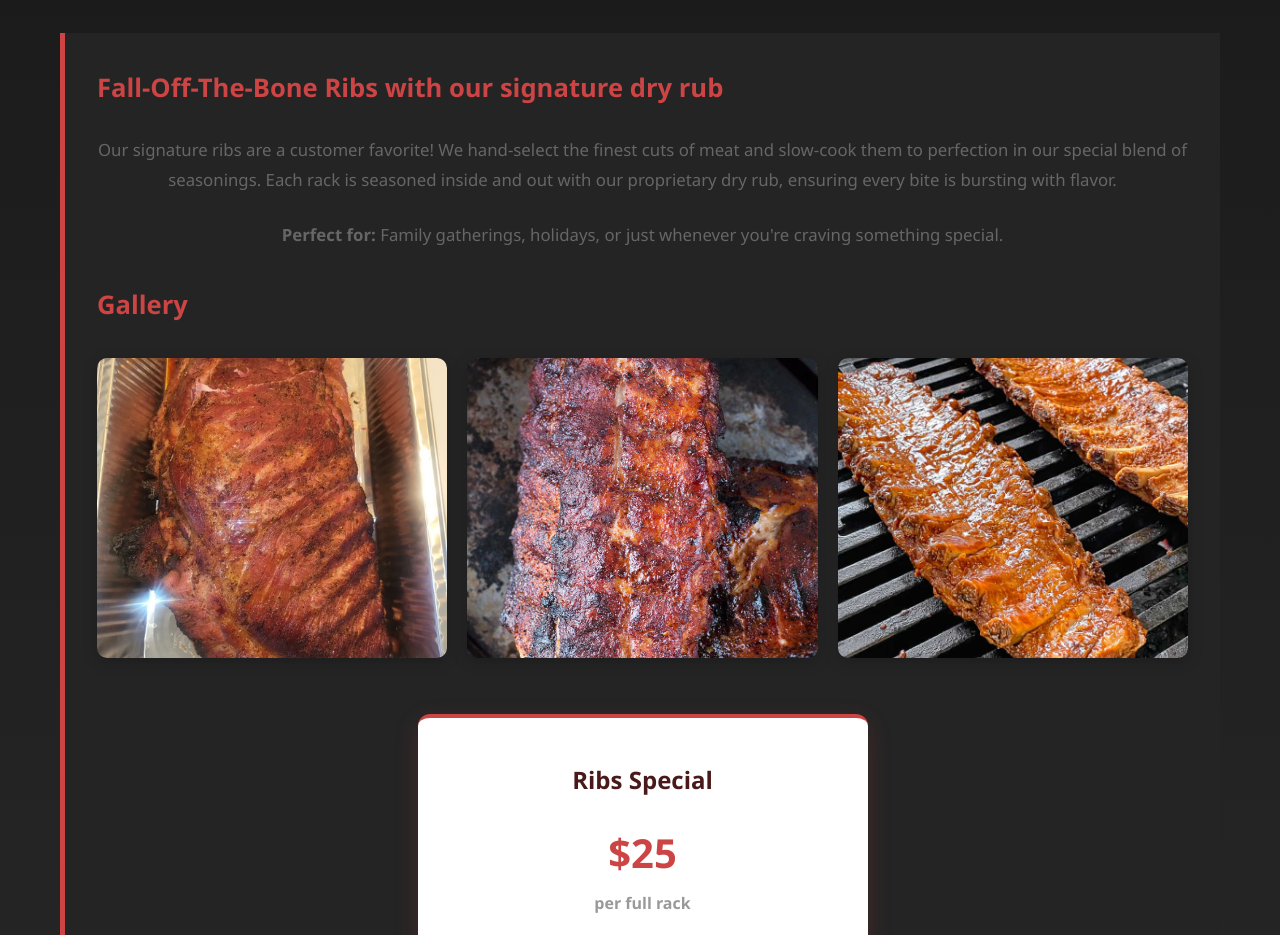
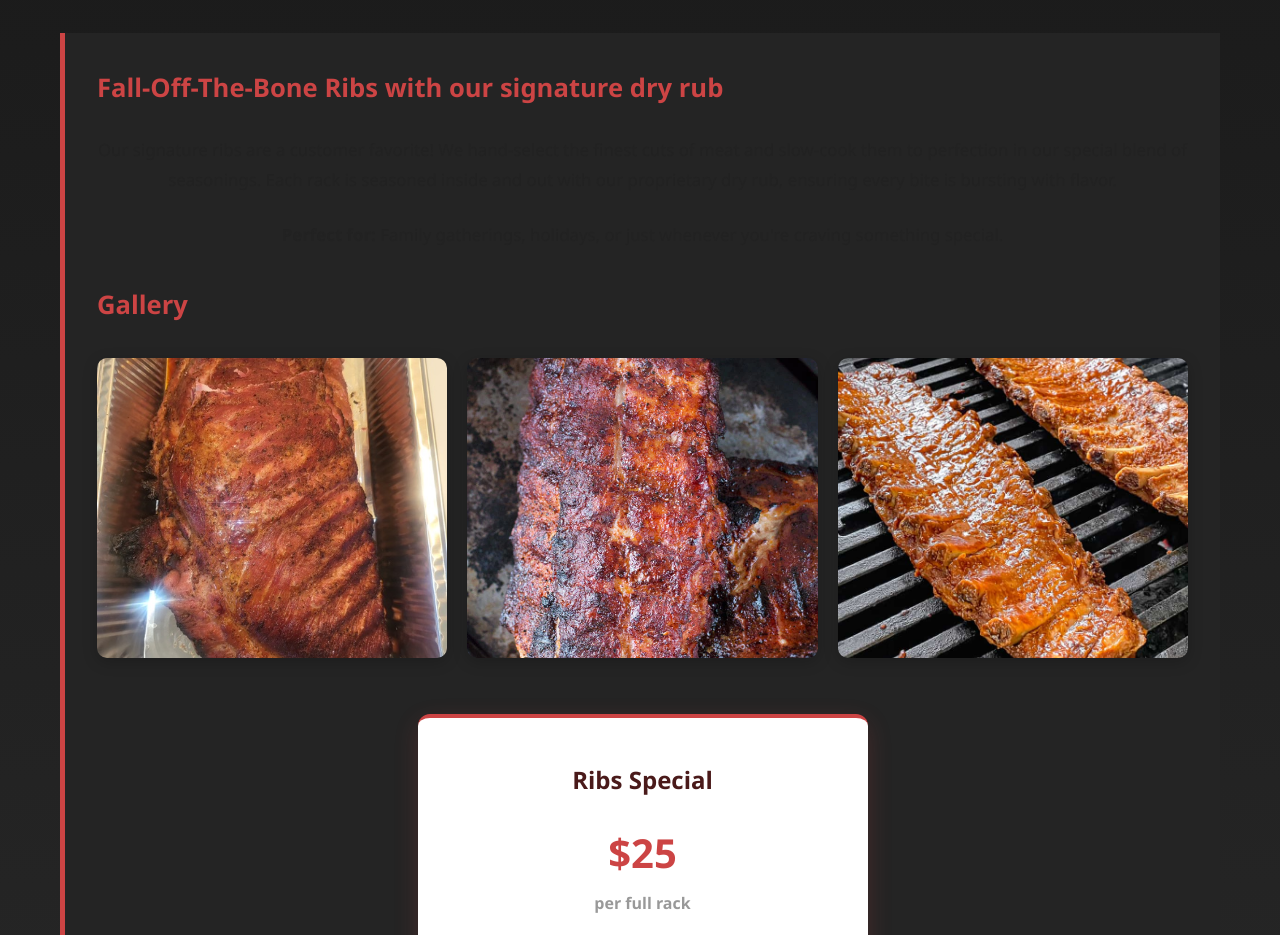
Before and after one commit to Diamond-Queen/BBQ---SECRET, a React (Vite) app: page /ribs in a window 1280 px wide. Shown: the part 1040-1975 px from the top of the page. Built offline with nearby package versions, Linux system fonts and the light colour scheme.

Commit message:
Darker color

```diff
--- a/stylesheets/index.css
+++ b/stylesheets/index.css
@@ -278,7 +278,7 @@ a {
 .menu p {
   text-align: center;
   font-size: 1.1rem;
-  color: #666;
+  color: #222222;
   margin-bottom: 4rem;
 }
 
```
